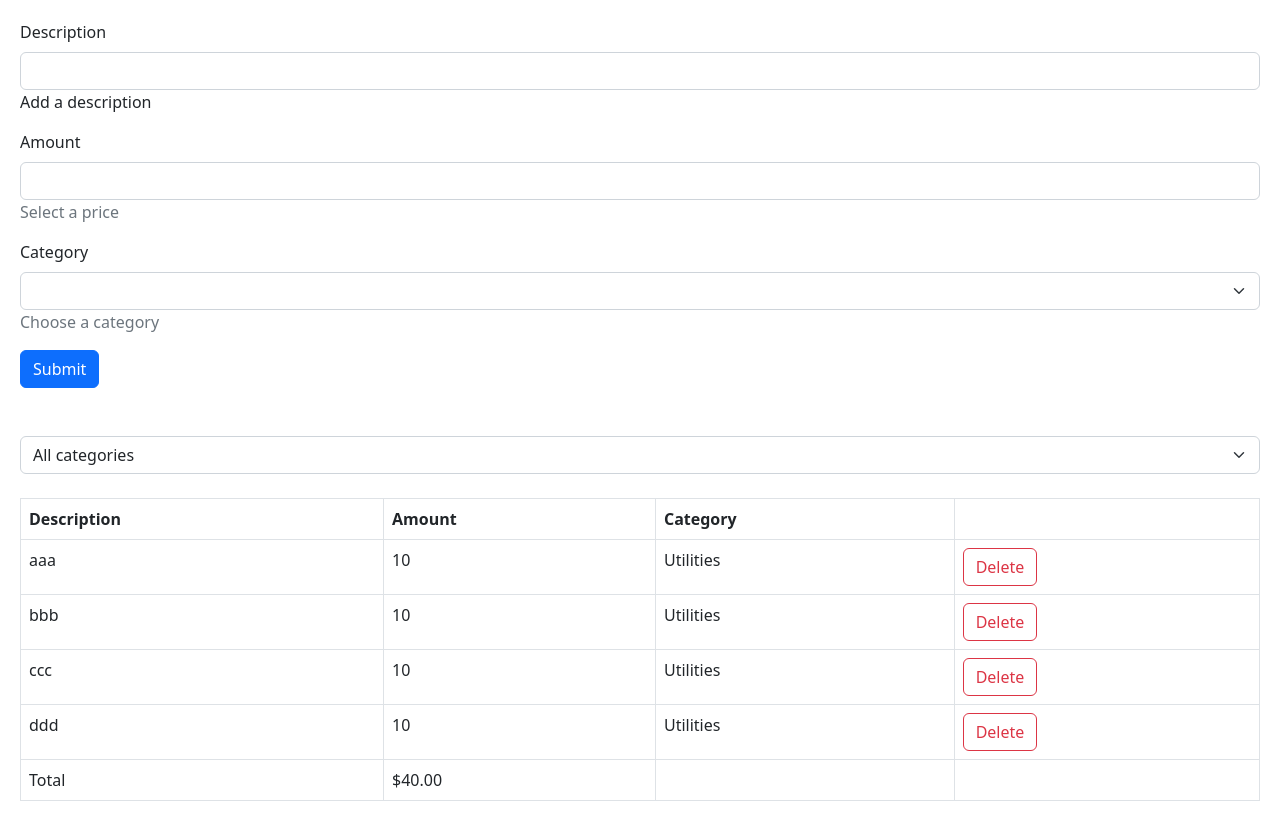
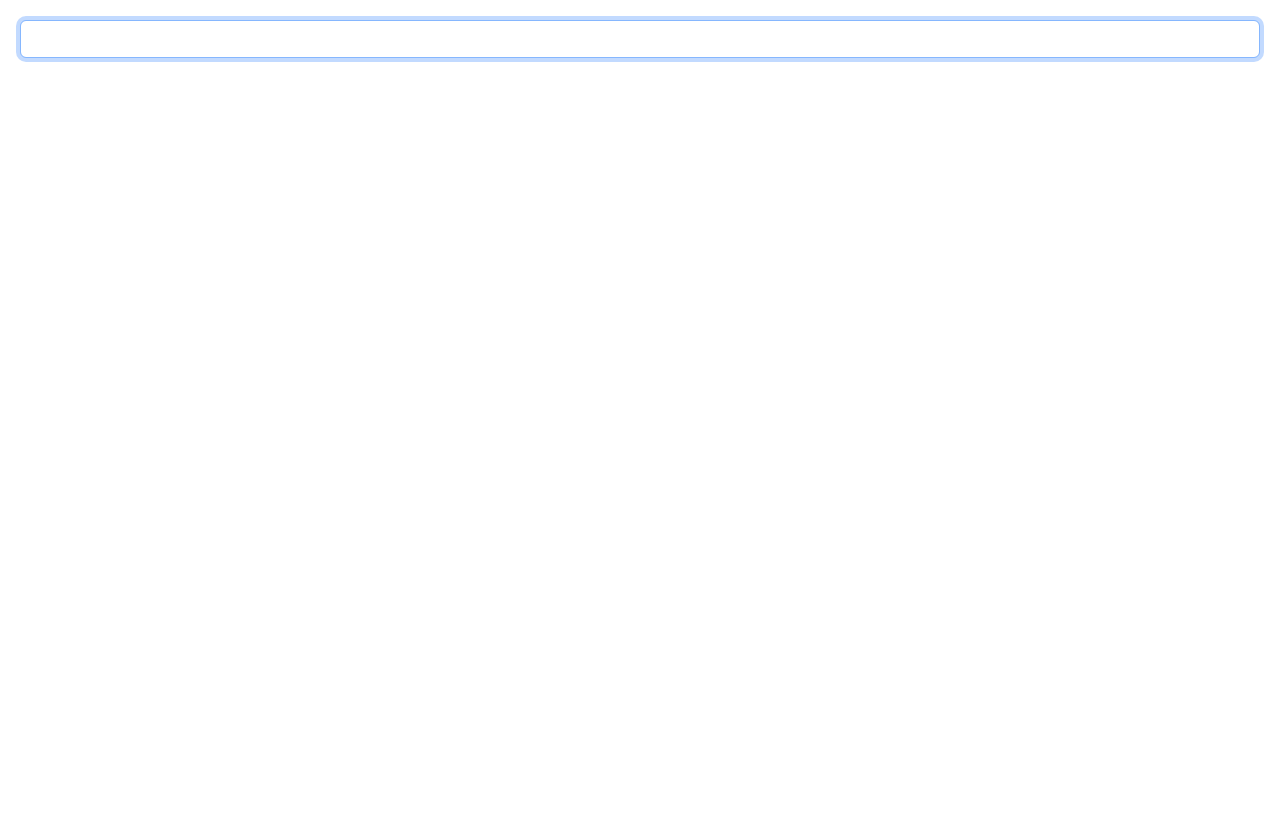
Before and after one commit to notkrises/react-course, a React (Vite) app: page / in a window 1280 px wide. After the commit the page ends 800 px from the top, so only its background shows below. Built offline with nearby package versions, Linux system fonts and the light colour scheme.

Commit message:
Understanding the Effect Hook

```diff
--- a/src/App.tsx
+++ b/src/App.tsx
@@ -1,40 +1,21 @@
-import ExpenseFilter from "./expense-tracker/components/ExpenseFilter";
-import ExpenseForm from "./expense-tracker/components/ExpenseForm";
-import ExpenseList from "./expense-tracker/components/ExpenseList";
-import { useState } from "react";
-import categories from "./expense-tracker/categories";
+import { useEffect, useRef } from "react";
 
 function App() {
-  const [selectedCategory, setSelectedCategory] = useState("");
-  const [expenses, setExpenses] = useState([
-    { id: 1, description: "aaa", amount: 10, category: "Utilities" },
-    { id: 2, description: "bbb", amount: 10, category: "Utilities" },
-    { id: 3, description: "ccc", amount: 10, category: "Utilities" },
-    { id: 4, description: "ddd", amount: 10, category: "Utilities" },
-  ]);
+  const ref = useRef<HTMLInputElement>(null);
 
-  const visibleExpenses = selectedCategory
-    ? expenses.filter((e) => e.category === selectedCategory)
-    : expenses;
+  //afterRender
+  useEffect(() => {
+    // Side effect
+    if (ref.current) ref.current.focus();
+  });
+
+  useEffect(() => {
+    document.title = "My App";
+  });
 
   return (
     <div>
-      <div className="mb-5">
-        <ExpenseForm
-          onSubmit={(expense) =>
-            setExpenses([...expenses, { ...expense, id: expenses.length + 1 }])
-          }
-        />
-      </div>
-      <div className="mb-4">
-        <ExpenseFilter
-          onSelectCategory={(category) => setSelectedCategory(category)}
-        />
-      </div>
-      <ExpenseList
-        expenses={visibleExpenses}
-        onDelete={(id) => setExpenses(expenses.filter((e) => e.id !== id))}
-      />
+      <input ref={ref} type="text" className="form-control" />
     </div>
   );
 }
--- a/src/expense-tracker/components/ExpenseForm.tsx
+++ b/src/expense-tracker/components/ExpenseForm.tsx
@@ -51,7 +51,7 @@
         {errors.description ? (
           <p className="text-danger">{errors.description.message}</p>
         ) : (
-          <p className="text-sedondary">Add a description</p>
+          <p className="text-secondary">Add a description</p>
         )}
       </div>
       <div className="mb-3">
```
